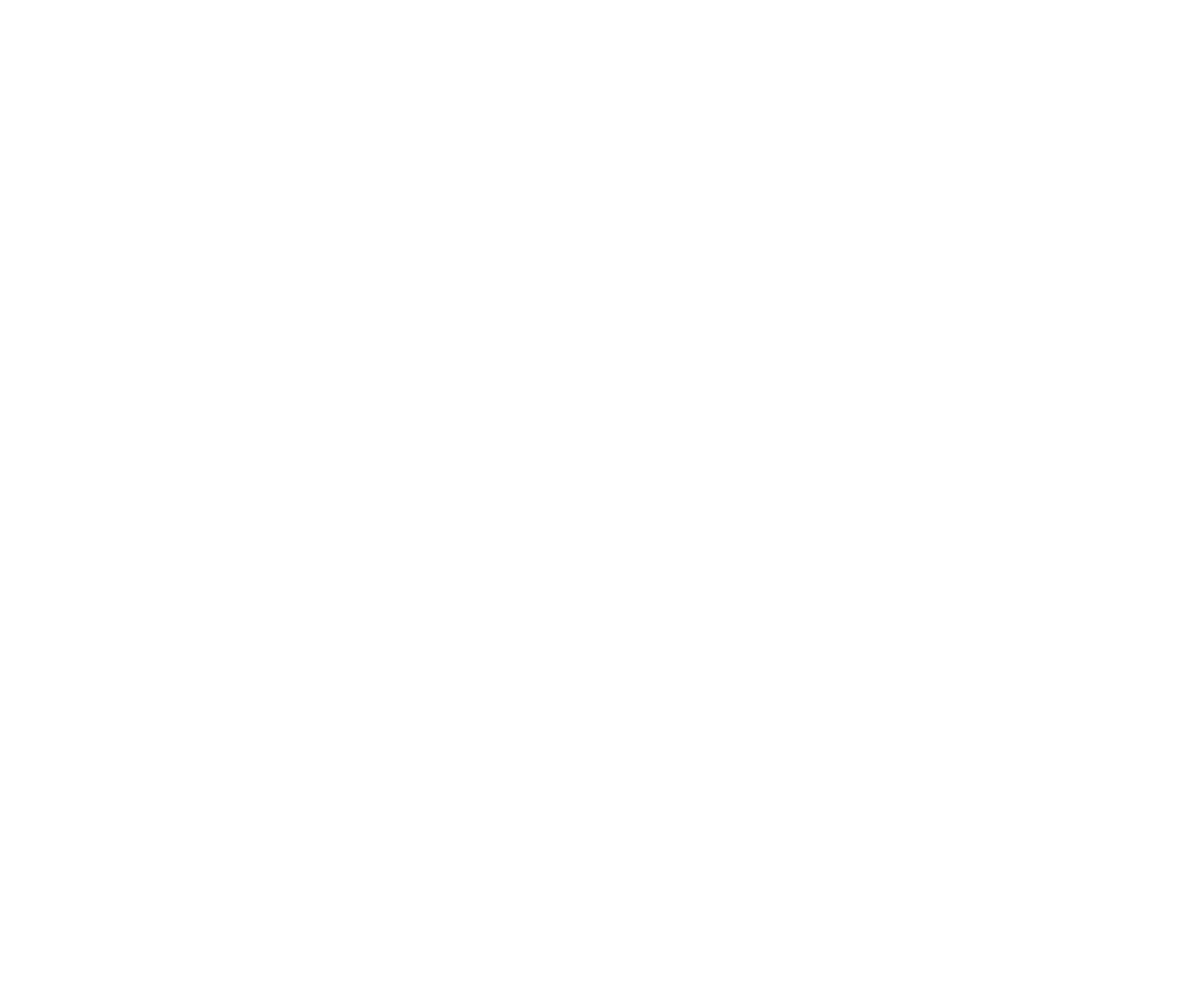
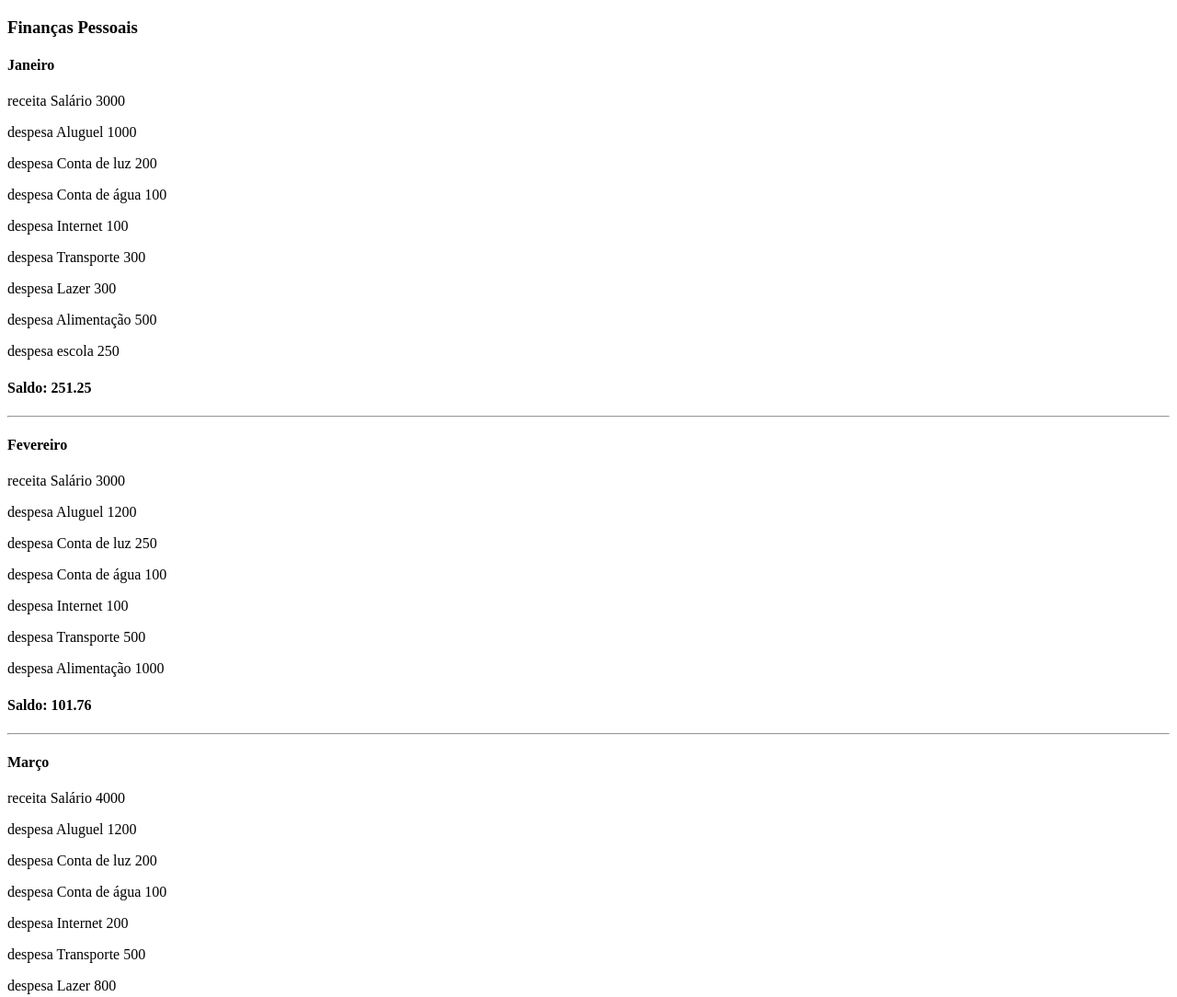
Before and after one commit to montalvas/js-helloworld, a plain HTML site: page index.html in a window 1280 px wide. Shown: the top 1084 px of the page at 92% size. Before the commit the page ends 800 px from the top, so only its background shows below. Drawn offline with Linux system fonts and the light colour scheme.

Commit message:
Renderizando conteudo no html

```diff
--- a/index.html
+++ b/index.html
@@ -7,14 +7,17 @@
     <title>JS</title>
 </head>
 <body>
+    <h3>Finanças Pessoais</h3>
+    <div id="app">
+
+    </div>
+
     <script src="utils.js"></script>
     <script src="lancamento.js"></script>
     <script src="ano.js"></script>
     <script src="mes.js"></script>
     <script src="main.js"></script>
     <script src="test.js"></script>
-    <script>
-
-    </script>
+    <script></script>
 </body>
 </html>
--- a/main.js
+++ b/main.js
@@ -39,7 +39,35 @@ ano.adicionarMes(fevereiro);
 ano.adicionarMes(marco);
 ano.calcularSaldo();
 
-console.log(ano.meses);
-
 janeiro.adicionarLancamento(new Lancamento("escola", "despesa", 250));
 ano.calcularSaldo();
+
+function addElement(parent, elementType, text) {
+    const element = document.createElement(elementType);
+    if (text) element.innerText = text;
+    parent.appendChild(element);
+}
+
+function renderizar() {
+    const app = document.getElementById("app");
+    if (app.firstChild) app.firstChild.remove();
+
+    const painel = document.createElement("div");
+
+    for (mes of ano.meses) {
+        addElement(painel, "h4", mes.nome);
+
+        for (lancamento of mes.lancamentos) {
+            const informacoesLancamento = `${lancamento.tipo} ${lancamento.categoria} ${lancamento.valor}`
+            addElement(painel, "p", informacoesLancamento);
+        }
+
+        addElement(painel, "h4", "Saldo: " + mes.balancoDoMes.saldo);
+        addElement(painel, "hr");
+    }
+
+    app.appendChild(painel);
+}
+
+renderizar();
+renderizar();
```
